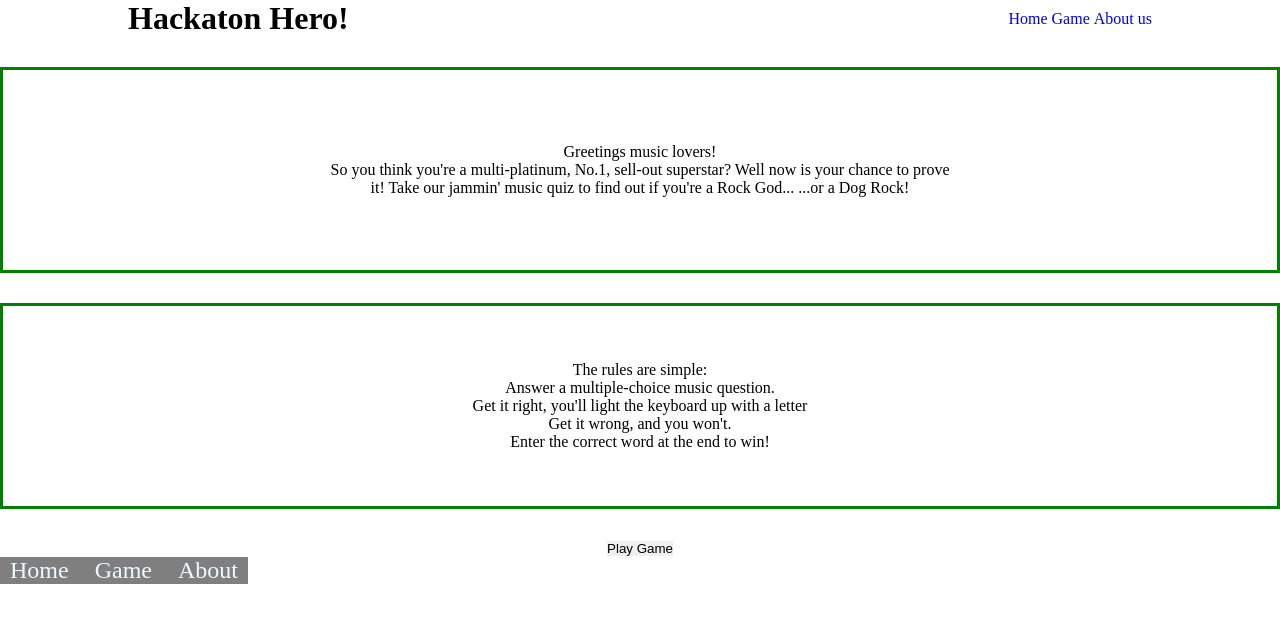
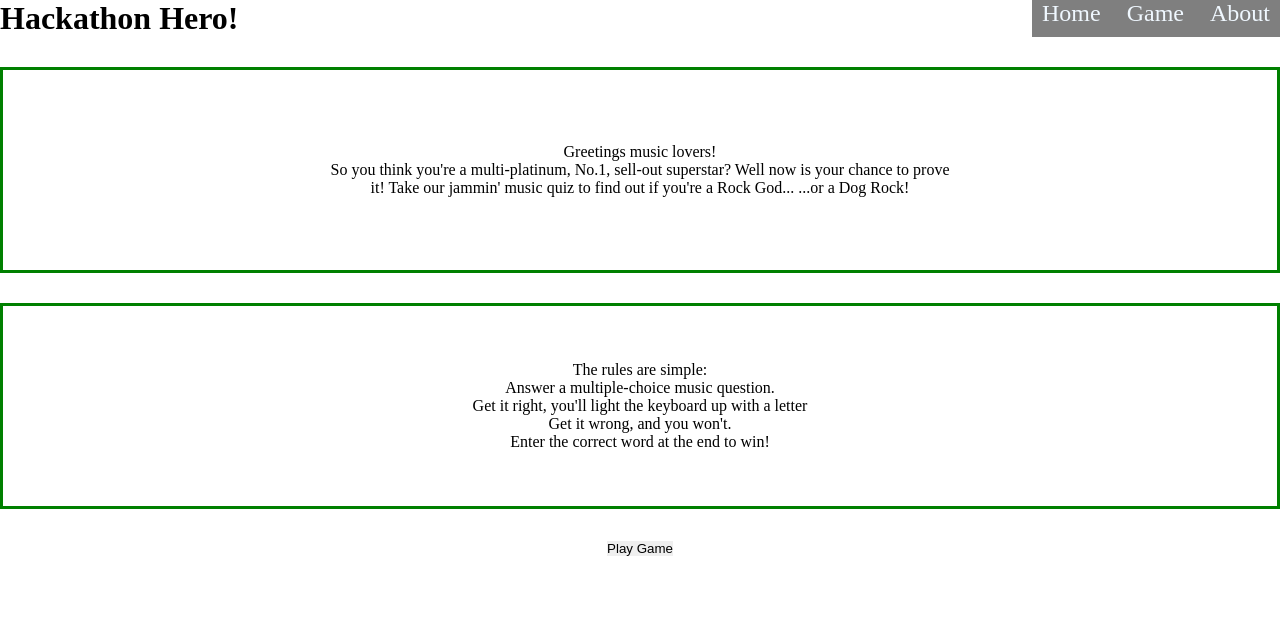
Before and after one commit to Clinelly/hackathon-team-7, a plain HTML site: page index.html in a window 1280 px wide. Drawn offline with Linux system fonts and the light colour scheme; files whose address does not match are found by name.

Commit message:
Modify Header and nav all 3 pages

```diff
--- a/assets/style.css
+++ b/assets/style.css
@@ -9,28 +9,13 @@ body {
   text-align: center;
 }
 
-#index_div_one {
-    height: auto;
-    width: 80%;
-    margin: auto;
+#header {
+  display: flex;
+  justify-content: space-between;
 }
 
-.nav {
+#header_div {
   display: flex;
-  justify-content: space-between;
-  align-items: center;
-}
-
-ul {
-  list-style-type: none;
-}
-
-.nav li {
-  display: inline-block;
-}
-
-li a {
-  text-decoration: none;
 }
 
 /*greetings div*/
@@ -92,6 +77,15 @@ nav > a {
   padding: 10px;
   text-decoration: none;
   color: aliceblue;
+}
+
+#header_about {
+  display: flex;
+  justify-content: space-between;
+}
+
+#header_div_about {
+  display: none;
 }
 
 #about_body {
--- a/index.html
+++ b/index.html
@@ -9,16 +9,15 @@
     <title>Hackathon Hero | Home</title>
 </head>
 <body>
-
-    <div id = "index_div_one">
-        <div class="nav">
-            <h1>Hackaton Hero!</h1>
-            <ul>
-                <li><a href="game.html">Home</a></li>
-                <li><a href="game.html">Game</a></li>
-                <li><a href="game.html" class="acive">About us</a></li>
-            </ul>
+    <div id="header">
+        <div id="header_div">
+            <h1>Hackathon Hero!</h1>
         </div>
+        <nav>
+            <a href="index.html" class="active">Home</a>
+            <a href="game.html">Game</a>
+            <a href="about.html">About</a>
+        </nav>
     </div>
     <div class="greetings_container">
         <div class="greetings_center">
@@ -41,13 +40,6 @@
     </div>
     <button>Play Game</button>
 
-    <nav>
-        <a href="index.html" class="active">Home</a>
-        <a href="game.html">Game</a>
-        <a href="about.html">About</a>
-    </nav>
-
-
     <!--JavaScript Link-->
     <script src="assets/js/script.js"></script>
 </body>
```
Also changed, not shown: about.html (+10 -5 lines), game.html (+10 -5 lines).
